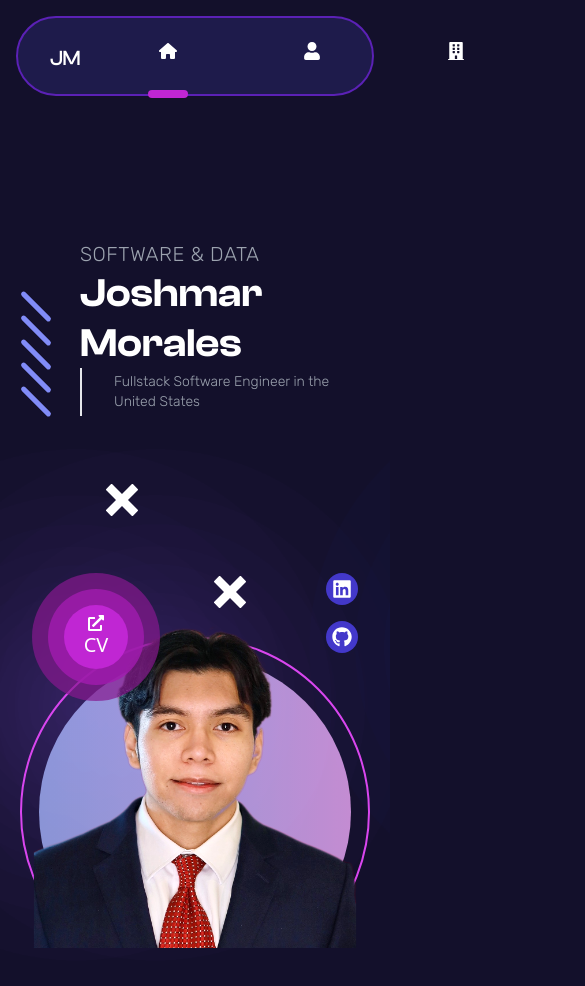
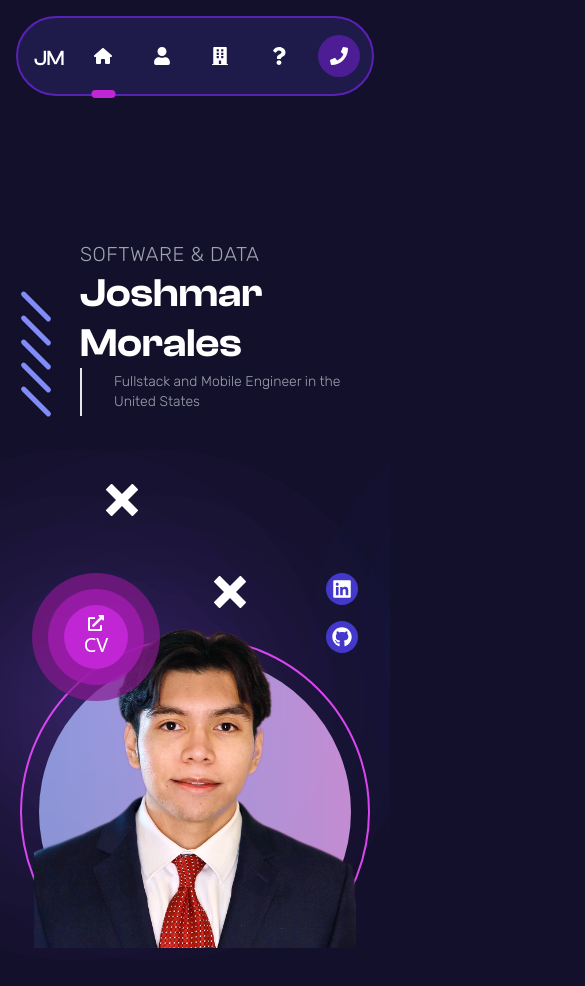
Before and after one commit to kahalagan00/cv-25, a Next.js app: page / in a window 390 px wide. Shown: the top 986 px of the page, 585 px wide, since content can reach past the window. Built offline with nearby package versions, Linux system fonts and the light colour scheme; a web font is replaced by a local one.

Commit message:
Replaced the header's link context with URL-derived nav state, measured the sliding underline so it tracks items at any width, and stretched the mobile nav to fill the header with accessible names on its icon links

```diff
--- a/src/app/_components/Header.tsx
+++ b/src/app/_components/Header.tsx
@@ -3,7 +3,8 @@
 import Link from "next/link";
 // import ThemeMenu from "./ThemeMenu";
 import { Rubik } from "next/font/google";
-import { useLinkContext } from "../contexts/useLink";
+import { usePathname } from "next/navigation";
+import { useEffect, useLayoutEffect, useRef, useState } from "react";
 import { FaBuilding, FaPhone, FaQuestion, FaUser } from "react-icons/fa";
 import { FaHouse } from "react-icons/fa6";
 
@@ -11,134 +12,155 @@ const rubik = Rubik({ weight: "400", subsets: ["latin"] });
 const rubikBold = Rubik({ weight: "700", subsets: ["latin"] });
 
 // Order of the underlined nav items; drives the sliding underline's position.
-const navOrder = ["home", "about", "projects", "resources"];
+const NAV = [
+  {
+    key: "home",
+    href: "/",
+    label: "Home",
+    icon: FaHouse,
+    hint: "Go back to homepage",
+  },
+  {
+    key: "about",
+    href: "/about",
+    label: "About",
+    icon: FaUser,
+    hint: "See more about me",
+  },
+  {
+    key: "projects",
+    href: "/projects",
+    label: "Projects",
+    icon: FaBuilding,
+    hint: "See projects",
+  },
+  {
+    key: "resources",
+    href: "/resources",
+    label: "Resources",
+    icon: FaQuestion,
+    hint: "Check additional resources",
+  },
+];
 
 const Header: React.FC = () => {
-  const { currentLink, setCurrentLink } = useLinkContext();
-  const activeIndex = navOrder.indexOf(currentLink);
+  // Derived from the URL rather than click handlers, so the underline is
+  // correct on direct loads, refreshes, and browser back/forward.
+  const pathname = usePathname();
+  const activeKey = pathname === "/" ? "home" : pathname.split("/")[1];
+  const activeIndex = NAV.findIndex(({ key }) => key === activeKey);
+
+  const navRef = useRef<HTMLElement | null>(null);
+  const itemRefs = useRef<(HTMLDivElement | null)[]>([]);
+  // Measured off the active item so the underline tracks it at any width, and
+  // held at its last position while nothing is active so it fades in place.
+  const [underlineX, setUnderlineX] = useState<number | null>(null);
+
+  useLayoutEffect(() => {
+    const nav = navRef.current;
+    const item = itemRefs.current[activeIndex];
+    if (!nav || !item) return;
+
+    const measure = () => setUnderlineX(item.offsetLeft + item.offsetWidth / 2);
+    measure();
+
+    // Re-measure on resize and on late web-font loads, both of which move the
+    // items without any React state changing.
+    const observer = new ResizeObserver(measure);
+    observer.observe(nav);
+    observer.observe(item);
+    return () => observer.disconnect();
+  }, [activeIndex]);
+
+  // The first position is unknown until measured, so sliding is enabled only
+  // once it has painted — otherwise the underline flies in from the left edge.
+  const hasPainted = useRef(false);
+  useEffect(() => {
+    if (underlineX !== null) hasPainted.current = true;
+  }, [underlineX]);
 
   return (
-    <div className="mx-auto mt-4 flex h-20 max-w-screen-xl items-center justify-start gap-x-8 rounded-full border-2 border-violet-800 bg-indigo-950 pl-8 text-white">
+    <header className="mx-auto mt-4 flex h-20 max-w-screen-xl items-center justify-start gap-x-3 rounded-full border-2 border-violet-800 bg-indigo-950 pl-4 text-white lg:gap-x-8 lg:pl-8">
       <div className="font-clashregular text-3xl font-semibold">
-        <Link
-          onClick={() => setCurrentLink("home")}
-          href="/"
-          className="hidden text-xl lg:block xl:text-3xl"
-        >
+        <Link href="/" className="hidden text-xl lg:block xl:text-3xl">
           Joshmar Morales
         </Link>
-        <Link
-          onClick={() => setCurrentLink("home")}
-          href="/"
-          className="text-xl lg:hidden"
-        >
+        <Link href="/" className="text-xl lg:hidden">
           JM
         </Link>
       </div>
-      <div className="relative flex h-full gap-x-8">
-        <div className="relative h-full w-28">
+      <nav
+        ref={navRef}
+        aria-label="Main"
+        className="relative flex h-full flex-1 gap-x-1 sm:gap-x-2 lg:flex-none lg:gap-x-8"
+      >
+        {NAV.map(({ key, href, label, icon: Icon, hint }, index) => (
+          <div
+            key={key}
+            ref={(el) => {
+              itemRefs.current[index] = el;
+            }}
+            className="relative h-full flex-1 lg:flex-none"
+          >
+            {/* Both links fill the column, so the whole padded area is a tap
+                target. Only one is ever displayed, so the column sizes to it. */}
             <Link
-            onClick={() => setCurrentLink("home")}
-            href="/"
-            className={`${rubik.className} absolute left-1/2 top-6 hidden -translate-x-1/2 transform text-lg lg:block`}
+              href={href}
+              aria-current={index === activeIndex ? "page" : undefined}
+              className={`${rubik.className} hidden h-full items-center justify-center whitespace-nowrap px-4 text-lg lg:flex`}
             >
-            Home
+              {label}
             </Link>
             <Link
-            title="Go back to homepage"
-            onClick={() => setCurrentLink("home")}
-            href="/"
-            className={`${rubik.className} absolute left-1/2 top-6 -translate-x-1/2 transform text-lg lg:hidden`}
+              title={hint}
+              aria-label={hint}
+              href={href}
+              aria-current={index === activeIndex ? "page" : undefined}
+              className={`${rubik.className} flex h-full items-center justify-center px-2 text-lg sm:px-3 lg:hidden`}
             >
-            <FaHouse />
+              <Icon aria-hidden="true" />
             </Link>
           </div>
-        <div className="relative h-full w-28">
-          <Link
-            onClick={() => setCurrentLink("about")}
-            href="/about"
-            className={`${rubik.className} absolute left-1/2 top-6 hidden -translate-x-1/2 transform text-lg lg:block`}
-          >
-            About
-          </Link>
+        ))}
 
-          <Link
-            title="See more about me"
-            onClick={() => setCurrentLink("about")}
-            href="/about"
-            className={`${rubik.className} absolute left-1/2 top-6 -translate-x-1/2 transform text-lg lg:hidden`}
-          >
-            <FaUser />
-          </Link>
-        </div>
-        <div className="relative h-full w-28">
-          <Link
-            onClick={() => setCurrentLink("projects")}
-            href="/projects"
-            className={`${rubik.className} absolute left-1/2 top-6 hidden -translate-x-1/2 transform text-lg lg:block`}
-          >
-            Projects
-          </Link>
-          <Link
-            title="See projects"
-            onClick={() => setCurrentLink("projects")}
-            href="/projects"
-            className={`${rubik.className} absolute left-1/2 top-6 -translate-x-1/2 transform text-lg lg:hidden`}
-          >
-            <FaBuilding />
-          </Link>
-        </div>
-
-        <div className="relative h-full w-28">
-          <Link
-            onClick={() => setCurrentLink("resources")}
-            href="/resources"
-            className={`${rubik.className} absolute left-1/2 top-6 hidden -translate-x-1/2 transform text-lg lg:block`}
-          >
-            Resources
-          </Link>
-          <Link
-            title="Check additional resources"
-            onClick={() => setCurrentLink("resources")}
-            href="/resources"
-            className={`${rubik.className} absolute left-1/2 top-6 -translate-x-1/2 transform text-lg lg:hidden`}
-          >
-            <FaQuestion />
-          </Link>
-        </div>
-
-        {/* Single underline that slides between items. Each item is w-28 (7rem)
-            with a gap-x-8 (2rem), so the step between centers is 9rem. */}
+        {/* Single underline that slides between items. */}
         <div
-          className="pointer-events-none absolute -bottom-1 left-0 h-2 w-10 rounded-full bg-fuchsia-600 transition-[transform,opacity] duration-300 ease-out motion-reduce:transition-none"
+          aria-hidden="true"
+          className={`pointer-events-none absolute -bottom-1 left-0 h-2 w-6 rounded-full bg-fuchsia-600 lg:w-10 ${
+            hasPainted.current
+              ? "transition-[transform,opacity] duration-300 ease-out motion-reduce:transition-none"
+              : ""
+          }`}
           style={{
-            transform: `translateX(calc(${Math.max(activeIndex, 0)} * 9rem + 3.5rem - 50%))`,
-            opacity: activeIndex === -1 ? 0 : 1,
+            transform: `translateX(calc(${underlineX ?? 0}px - 50%))`,
+            opacity: activeIndex === -1 || underlineX === null ? 0 : 1,
           }}
         />
-      </div>
+      </nav>
 
       {/* <div>
         <ThemeMenu />
       </div> */}
-      <div className="ml-auto flex h-full w-48 items-center justify-center">
+      <div className="ml-auto flex h-full items-center justify-center lg:w-48">
         <Link
-          onClick={() => setCurrentLink("contact")}
           href="/contact"
+          aria-current={pathname === "/contact" ? "page" : undefined}
           className={`${rubikBold.className} ml-8 hidden rounded-full bg-violet-900 px-9 py-4 text-lg hover:bg-violet-800 lg:block`}
         >
           Contact
         </Link>
 
         <Link
-          onClick={() => setCurrentLink("contact")}
+          title="Get in touch"
+          aria-label="Get in touch"
           href="/contact"
-          className={`${rubikBold.className} mr-4 rounded-full bg-violet-900 px-4 py-4 text-lg hover:bg-violet-800 lg:hidden`}
+          aria-current={pathname === "/contact" ? "page" : undefined}
+          className={`${rubikBold.className} mr-3 rounded-full bg-violet-900 px-3 py-3 text-lg hover:bg-violet-800 lg:hidden`}
         >
-          <FaPhone />
+          <FaPhone aria-hidden="true" />
         </Link>
       </div>
-    </div>
+    </header>
   );
 };
 
--- a/src/app/_components/MainFooter.tsx
+++ b/src/app/_components/MainFooter.tsx
@@ -1,12 +1,10 @@
 "use client";
 import { Rubik } from "next/font/google";
-import { useLinkContext } from "../contexts/useLink";
 import Link from "next/link";
 
 const rubikRegular = Rubik({ weight: "300", subsets: ["latin"] });
 
 const MainFooter: React.FC = () => {
-  const { setCurrentLink } = useLinkContext();
   return (
     <div>
       <div className="relative z-10 mb-4 flex border-t-2 border-t-fuchsia-500 px-4">
@@ -17,25 +15,13 @@ const MainFooter: React.FC = () => {
           <div
             className={`${rubikRegular.className} mt-4 flex justify-center gap-x-8 text-base tracking-wide text-white md:mt-0 md:w-1/2 md:justify-end md:text-lg xl:gap-x-32`}
           >
-            <Link
-              onClick={() => setCurrentLink("home")}
-              href="/"
-              className="hover:underline"
-            >
+            <Link href="/" className="hover:underline">
               Home
             </Link>
-            <Link
-              href="/blogs"
-              onClick={() => setCurrentLink("blogs")}
-              className="hover:underline"
-            >
+            <Link href="/blogs" className="hover:underline">
               Blogs
             </Link>
-            <Link
-              onClick={() => setCurrentLink("contact")}
-              href="/contact"
-              className="hover:underline"
-            >
+            <Link href="/contact" className="hover:underline">
               Contact
             </Link>
           </div>
--- a/src/app/_components/SetActiveLink.tsx
+++ /dev/null
@@ -1,21 +0,0 @@
-"use client";
-
-import { useEffect } from "react";
-import { useLinkContext } from "../contexts/useLink";
-
-/**
- * Syncs the active navigation link in the header for the current page.
- * Renders nothing — lets a Server Component page set the nav highlight
- * without becoming a Client Component itself.
- */
-const SetActiveLink = ({ link }: { link: string }) => {
-  const { setCurrentLink } = useLinkContext();
-
-  useEffect(() => {
-    setCurrentLink(link);
-  }, [link, setCurrentLink]);
-
-  return null;
-};
-
-export default SetActiveLink;
--- a/src/app/_components/home/AboutSection.tsx
+++ b/src/app/_components/home/AboutSection.tsx
@@ -3,14 +3,12 @@ import { Rubik } from "next/font/google";
 import Image from "next/image";
 import Link from "next/link";
 import { IoMdArrowForward } from "react-icons/io";
-import { useLinkContext } from "../../contexts/useLink";
 import { generateDotsArt } from "../../_utils/dotsArt";
 
 const rubikRegular = Rubik({ weight: "300", subsets: ["latin"] });
 const rubikBold = Rubik({ weight: "700", subsets: ["latin"] });
 
 const AboutSection: React.FC = () => {
-  const { setCurrentLink } = useLinkContext();
   return (
     <>
       <div className="relative z-10 flex w-full justify-center lg:w-3/5 lg:justify-start">
@@ -50,11 +48,7 @@ const AboutSection: React.FC = () => {
       <h1 className="absolute left-1/2 top-0 z-10 w-[300px] -translate-x-1/2 -translate-y-8 text-center font-clashsemibold text-[4rem] leading-tight text-white sm:text-[6rem] lg:translate-y-0 lg:text-start xl:text-[8rem]">
         About me
       </h1>
-      <Link
-        href="/about"
-        onClick={() => setCurrentLink("about")}
-        className="z-10"
-      >
+      <Link href="/about" className="z-10">
         <IoMdArrowForward className="absolute right-0 top-1/4 w-[300px] -translate-y-20 font-clashsemibold text-[8rem] leading-tight text-fuchsia-600 xl:-translate-y-1/4 xl:text-[10rem]" />
       </Link>
     </>
--- a/src/app/_components/home/BlogsSection.tsx
+++ b/src/app/_components/home/BlogsSection.tsx
@@ -4,7 +4,6 @@ import Image from "next/image";
 import Link from "next/link";
 import { useEffect, useState } from "react";
 import { ImCross } from "react-icons/im";
-import { useLinkContext } from "../../contexts/useLink";
 
 const rubikRegular = Rubik({ weight: "300", subsets: ["latin"] });
 const rubikBold = Rubik({ weight: "700", subsets: ["latin"] });
@@ -18,8 +17,6 @@ const BlogCard = ({
   summary: string;
   index: number;
 }) => {
-  const { setCurrentLink } = useLinkContext();
-
   return (
     <div className="my-16">
       <div className="relative mb-8 h-[400px] w-full overflow-hidden rounded-[3rem] bg-slate-300">
@@ -34,7 +31,7 @@ const BlogCard = ({
       <p className={`${rubikRegular.className} mb-6 text-xl text-gray-400`}>
         {summary}
       </p>
-      <Link href="/blogs" onClick={() => setCurrentLink("blogs")}>
+      <Link href="/blogs">
         <p
           className={`${rubikRegular.className} text-2xl tracking-wide text-fuchsia-600 hover:underline`}
         >
@@ -47,7 +44,6 @@ const BlogCard = ({
 
 const BlogsSection: React.FC = () => {
   const [blogsData, setBlogsData] = useState([]);
-  const { setCurrentLink } = useLinkContext();
 
   useEffect(() => {
     fetch("/data/blogsData.json")
@@ -79,7 +75,6 @@ const BlogsSection: React.FC = () => {
         )}
 
         <Link
-          onClick={() => setCurrentLink("blogs")}
           href="/blogs"
           className={`${rubikBold.className} mx-auto flex w-48 items-center justify-center rounded-full bg-fuchsia-700 px-9 py-4 text-lg hover:bg-fuchsia-600`}
         >
@@ -90,7 +85,6 @@ const BlogsSection: React.FC = () => {
       <div className="relative z-10 hidden w-full gap-x-8 text-white lg:flex">
         <div className="w-1/2">
           <Link
-            onClick={() => setCurrentLink("blogs")}
             href="/blogs"
             className={`${rubikBold.className} mt-32 flex w-48 items-center justify-center rounded-full bg-fuchsia-700 px-9 py-4 text-lg hover:bg-fuchsia-600`}
           >
--- a/src/app/_components/home/ProfileSection.tsx
+++ b/src/app/_components/home/ProfileSection.tsx
@@ -23,7 +23,7 @@ const ProfileSection: React.FC = () => {
         <div
           className={`${rubikRegular.className} max-w-[300px] border-l-2 border-l-gray-200 py-1 pl-8 text-sm text-gray-400 sm:text-xl xl:max-w-[420px] xl:text-2xl`}
         >
-          Fullstack Software Engineer in the United States
+          Fullstack and Mobile Engineer in the United States
         </div>
 
         <div
--- a/src/app/_components/home/ProjectSection.tsx
+++ b/src/app/_components/home/ProjectSection.tsx
@@ -4,14 +4,11 @@ import Image from "next/image";
 import Link from "next/link";
 import { ImCross } from "react-icons/im";
 import { DotLottieReact } from "@lottiefiles/dotlottie-react";
-import { useLinkContext } from "../../contexts/useLink";
 import { generateDotsArt } from "../../_utils/dotsArt";
 
 const rubikRegular = Rubik({ weight: "300", subsets: ["latin"] });
 
 const ProjectSection: React.FC = () => {
-  const { setCurrentLink } = useLinkContext();
-
   return (
     <>
       <div className="relative z-10 flex justify-end">
@@ -175,7 +172,7 @@ const ProjectSection: React.FC = () => {
       </div>
 
       <div className="relative z-10 mt-32 flex justify-center">
-        <Link href="/projects" onClick={() => setCurrentLink("projects")}>
+        <Link href="/projects">
           <p
             className={`${rubikRegular.className} text-2xl tracking-wide text-fuchsia-600 hover:underline`}
           >
--- a/src/app/contexts/useLink.tsx
+++ /dev/null
@@ -1,35 +0,0 @@
-"use client";
-
-import { createContext, useContext, useState } from "react";
-
-interface UseLinkProps {
-  initialLink?: string;
-}
-
-const LinkContext = createContext<{
-  currentLink: string;
-  setCurrentLink: (link: string) => void;
-  // eslint-disable-next-line @typescript-eslint/no-explicit-any
-}>({} as any);
-
-const useLink = ({ initialLink }: UseLinkProps = {}) => {
-  const [currentLink, setCurrentLink] = useState<string>(initialLink || "home");
-
-  return { currentLink, setCurrentLink };
-};
-
-export const LinkProvider = ({ children }: { children: React.ReactNode }) => {
-  const { currentLink, setCurrentLink } = useLink();
-
-  return (
-    <LinkContext.Provider value={{ currentLink, setCurrentLink }}>
-      {children}
-    </LinkContext.Provider>
-  );
-};
-
-export const useLinkContext = () => {
-  return useContext(LinkContext);
-};
-
-export default useLink;
--- a/src/app/layout.tsx
+++ b/src/app/layout.tsx
@@ -2,7 +2,6 @@ import type { Metadata } from "next";
 import { Geist, Geist_Mono } from "next/font/google";
 import "./globals.css";
 import Header from "./_components/Header";
-import { LinkProvider } from "./contexts/useLink";
 import Image from "next/image";
 import Script from "next/script";
 
@@ -54,7 +53,6 @@ export default function RootLayout({
             `,
           }}
         />
-        <LinkProvider>
         <div className="mx-auto max-w-screen-2xl px-4">
           <Header />
         </div>
@@ -67,7 +65,6 @@ export default function RootLayout({
             className="z-0 object-cover"
           />
         </main>
-        </LinkProvider>
       </body>
     </html>
   );
--- a/src/app/projects/page.tsx
+++ b/src/app/projects/page.tsx
@@ -3,7 +3,6 @@ import { Rubik } from "next/font/google";
 import Image from "next/image";
 import { FaGithub, FaLink } from "react-icons/fa";
 import MainFooter from "../_components/MainFooter";
-import SetActiveLink from "../_components/SetActiveLink";
 import projectsJson from "../../../public/data/projectsData.json";
 
 const rubikRegular = Rubik({ weight: "300", subsets: ["latin"] });
@@ -31,7 +30,6 @@ export const metadata: Metadata = {
 const Page: React.FC = () => {
   return (
     <section className="relative w-screen">
-      <SetActiveLink link="projects" />
       <div className="relative z-10 mx-auto my-16 w-full max-w-screen-2xl px-4">
         <h1 className="mb-16 font-clashsemibold text-[4rem] leading-tight text-white sm:text-[6rem] xl:text-[8rem]">
           Projects
```
Lines whose indentation alone changed are shown as unchanged.
